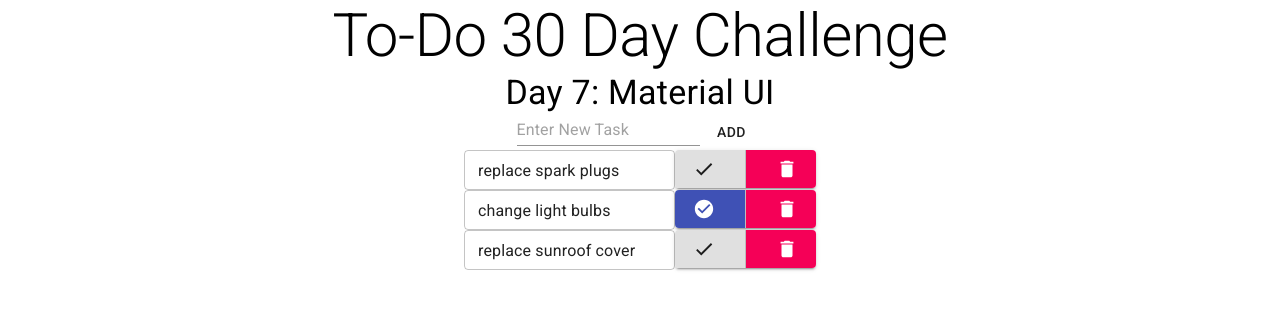
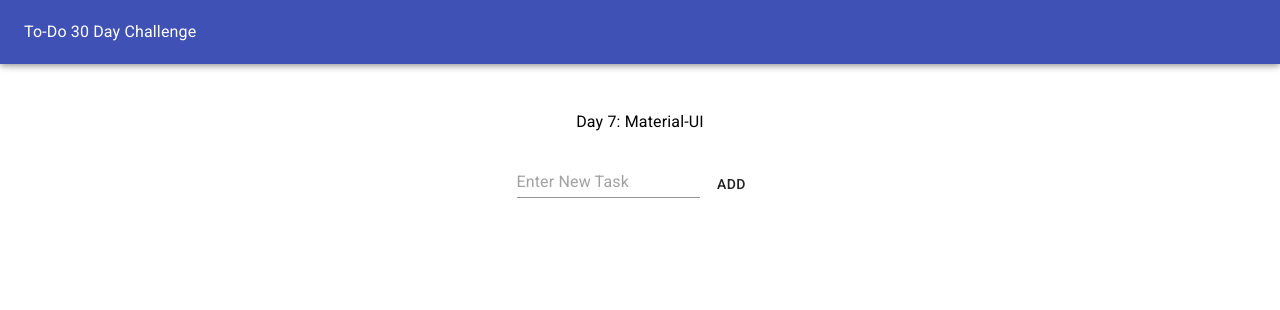
Before and after one commit to ejw773/to-do-30, a React (Create React App) app: page / in a window 1280 px wide. Shown: the top 310 px of the page. Built offline with nearby package versions, Linux system fonts and the light colour scheme.

Commit message:
finishes styling and updates readme

```diff
--- a/src/App.css
+++ b/src/App.css
@@ -1,3 +1,11 @@
 .App {
   text-align: center;
 }
+
+.App-Body {
+  margin-top: 60px;
+}
+
+.heading-subtitle {
+  margin-bottom: 30px !important;
+}
--- a/src/App.js
+++ b/src/App.js
@@ -5,8 +5,8 @@ import 'fontsource-roboto';
 
 function App() {
   return (
-    <Container className='App'>
-      <Main />
+    <Container className='App' maxWidth='md'>
+        <Main />
     </Container>
   );
 }
--- a/src/components/HeaderComponent.js
+++ b/src/components/HeaderComponent.js
@@ -1,15 +1,28 @@
 import React from 'react';
+import AppBar from  '@material-ui/core/AppBar';
+import Toolbar from '@material-ui/core/Toolbar';
 import Typography from '@material-ui/core/Typography'
+
 
 const Header = () => {
     return (
         <React.Fragment>
-            <Typography variant='h2'>
+            <AppBar>
+                <Toolbar>
+                    <Typography align='left'>
+                        To-Do 30 Day Challenge
+                    </Typography>
+                    {/* <Typography align='right'>
+                        Day 7: Material-UI
+                    </Typography> */}
+                </Toolbar>
+            </AppBar>
+            {/* <Typography variant='h2'>
                 To-Do 30 Day Challenge
             </Typography>
-            <Typography variant='h4'>
+            <Typography variant='subtitle1'>
                 Day 7: Material UI
-            </Typography>
+            </Typography> */}
         </React.Fragment>
     )
 }
--- a/src/components/MainComponent.js
+++ b/src/components/MainComponent.js
@@ -2,26 +2,10 @@ import React, { useState, useEffect } from 'react';
 import Header from './HeaderComponent'
 import NewTask from './NewTaskComponent'
 import TaskList from './TaskListComponent'
-
+import Box from '@material-ui/core/Box'
 
 const Main = () => {
-    const [taskList, setTaskList] = useState([
-        {
-            id: 0,
-            task: 'replace spark plugs',
-            complete: false
-        },
-        {
-            id: 1,
-            task: 'change light bulbs',
-            complete: true
-        },
-        {
-            id: 2,
-            task: 'replace sunroof cover',
-            complete: false
-        }
-    ]);
+    const [taskList, setTaskList] = useState([]);
     const newId = () => {
         let newId = 0;
         if (taskList.length > 0) {
@@ -49,8 +33,6 @@ const Main = () => {
     };
 
     const modifyTask = (text, id) => {
-        console.log(`Modify task: ${id} to ${text}`);
-        console.log(id);
         const updatedTasks = [...taskList];
         const targetIndex = taskList.findIndex((item) => item.id === id);
         updatedTasks[targetIndex].task = text;
@@ -64,11 +46,24 @@ const Main = () => {
         setTaskList(updatedTasks);
     };
 
+    useEffect(() => {
+        let storedData = localStorage.getItem('data');
+        if (storedData) {
+            setTaskList(JSON.parse(storedData));
+        }
+    }, []);
+
+    useEffect(() => {
+        localStorage.setItem('data', JSON.stringify(taskList))
+    });
+
     return (
         <React.Fragment>
             <Header />
+            <Box className="App-Body">
             <NewTask addTask={addTask}/>
             <TaskList taskList={taskList} deleteTask={deleteTask} modifyTask={modifyTask} toggleTask={toggleTask} />
+            </Box>
         </React.Fragment>
     )
 }
--- a/src/components/NewTaskComponent.js
+++ b/src/components/NewTaskComponent.js
@@ -1,6 +1,8 @@
 import React, { useState } from 'react';
 import TextField from '@material-ui/core/TextField';
 import Button from '@material-ui/core/Button';
+import Box from '@material-ui/core/Box';
+import Typography from '@material-ui/core/Typography'
 
 const NewTask = ({addTask}) => {
     const [newTask, setNewTask] = useState('');
@@ -19,7 +21,8 @@ const NewTask = ({addTask}) => {
         }
     }
     return (
-        <div>
+        <Box p={6}>
+            <Typography className='heading-subtitle' variant='subtitle1'>Day 7: Material-UI</Typography>
             <TextField
                 placeholder='Enter New Task'
                 onChange={handleChange}
@@ -31,7 +34,7 @@ const NewTask = ({addTask}) => {
             >
                 Add
             </Button>
-        </div>
+        </Box>
     )
 }
 
--- a/src/components/RenderTaskComponent.js
+++ b/src/components/RenderTaskComponent.js
@@ -16,7 +16,11 @@ const RenderTask = ({task, deleteTask, modifyTask, toggleTask}) => {
         checkBox = <CheckIcon/>;
         checkColor = ''
     };
-
+    let handleEnter = (event) => {
+        if (event.key === 'Enter') {
+            event.target.blur();
+        }
+    }
 
     return (
         <div>
@@ -25,6 +29,7 @@ const RenderTask = ({task, deleteTask, modifyTask, toggleTask}) => {
             value={task.task}
             size='small'
             onChange={(target) => modifyTask(target.target.value, task.id)}
+            onKeyPress={handleEnter}
             />
             <ButtonGroup variant='contained' size='large'>
                 <Button color={checkColor} startIcon={checkBox} onClick={() => toggleTask(task.id)}></Button>
```
Also changed, not shown: 1 other file (tests, documents, lock files or other folders).
